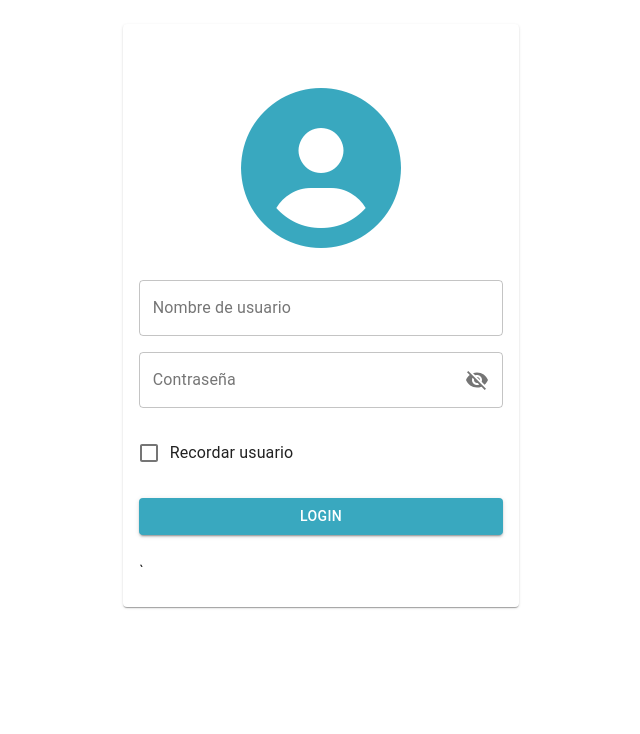
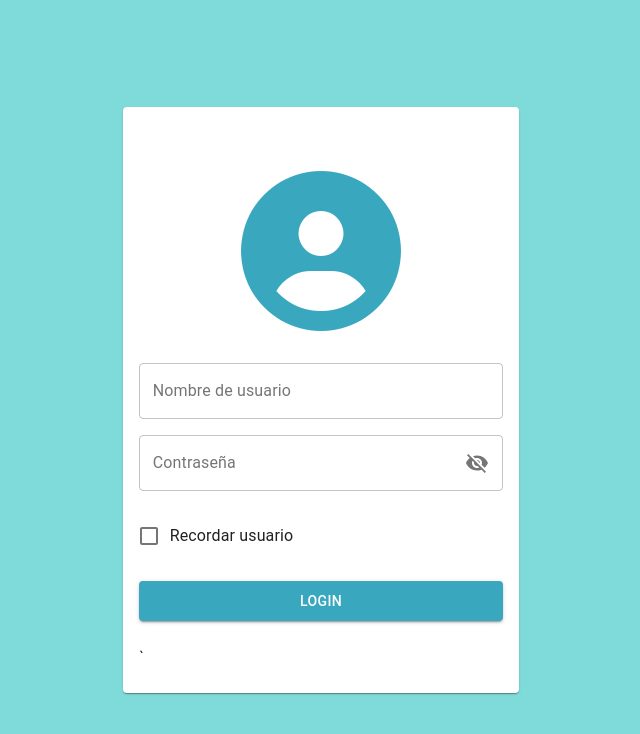
Before and after one commit to JosueSilvaA/la-puntada, a React (Create React App) app: page / in a window 1280 px wide. Shown: the top 734 px of the page, without its empty margins (319-959 px from the left). Built offline with nearby package versions, Linux system fonts and the light colour scheme.

Commit message:
Estilos de login y lista de usuarios

```diff
--- a/src/App.css
+++ /dev/null
@@ -1,38 +0,0 @@
-.App {
-  text-align: center;
-}
-
-.App-logo {
-  height: 40vmin;
-  pointer-events: none;
-}
-
-@media (prefers-reduced-motion: no-preference) {
-  .App-logo {
-    animation: App-logo-spin infinite 20s linear;
-  }
-}
-
-.App-header {
-  background-color: #282c34;
-  min-height: 100vh;
-  display: flex;
-  flex-direction: column;
-  align-items: center;
-  justify-content: center;
-  font-size: calc(10px + 2vmin);
-  color: white;
-}
-
-.App-link {
-  color: #61dafb;
-}
-
-@keyframes App-logo-spin {
-  from {
-    transform: rotate(0deg);
-  }
-  to {
-    transform: rotate(360deg);
-  }
-}
--- a/src/Components/LoginForm.jsx
+++ b/src/Components/LoginForm.jsx
@@ -119,10 +119,10 @@ const LoginForm = () => {
                   variant="contained"
                   className="btn-block mt-3"
                   disabled={!!Data.loading}
-                  style={{ backgroundColor: '#39a8bf', color: 'white' }}
+                  style={{ backgroundColor: '#39a8bf', color: 'white',minHeight:'2.5rem'}}
                 >
-                  {Data.loading && <i className="fa fa-refresh fa-spin" />}
-                  Login
+                  {Data.loading && <i className="fa fa-refresh fa-spin"/>}
+                  {!Data.loading && 'Login'}
                 </Button>
               </div>
               <br />
--- a/src/Components/UserListItem.jsx
+++ b/src/Components/UserListItem.jsx
@@ -21,7 +21,7 @@ const UserListItem = ({ rol, nombres, apellido, imgUsuario, estado, idUser }) =>
 
   return (
     <>
-      <Grid item lg={5} md={3} sm={5} xs={11} className="mx-auto">
+      <Grid item lg={3} md={4} sm={6} xs={12} className="mx-auto" style={{paddingLeft:'20px',paddingRight:'20px',margin:'0px'}}>
         <List>
           <ListItem
             alignItems="center"
--- a/src/Pages/Login.jsx
+++ b/src/Pages/Login.jsx
@@ -1,10 +1,20 @@
 import React from 'react';
 import LoginForm from '../Components/LoginForm';
+const Login = () => {
 
-const Login = () => {
+  const estilosLogin = {
+    width:'100%',
+    height:'100vh',
+    display:'flex',
+    justifyContent:'center',
+    alignItems:'center',
+    margin:'0px',
+    background:'#7fdbda'
+  }
+
   return (
     <>
-      <div className="mt-4">
+      <div  style={estilosLogin}>
         <LoginForm />
       </div>
     </>
--- a/src/Pages/Users.jsx
+++ b/src/Pages/Users.jsx
@@ -88,7 +88,7 @@ const Users = () => {
           <Icon className="fas fa-user-plus" style={{ width: '2rem' }} />
         </Fab>
       </Tooltip>
-      <Grid container alignItems="center">
+      <Grid container alignItems="center tonta">
         {Data.users.map((user) => (
           <UserListItem
             key={user._id}
@@ -102,7 +102,7 @@ const Users = () => {
         ))}
       </Grid>
       <Modal
-        style={{ position: 'absolute' }}
+        style={{ position: 'absolute',marginTop:'2%'}}
         aria-labelledby="transition-modal-title"
         aria-describedby="transition-modal-description"
         open={Open}
```
